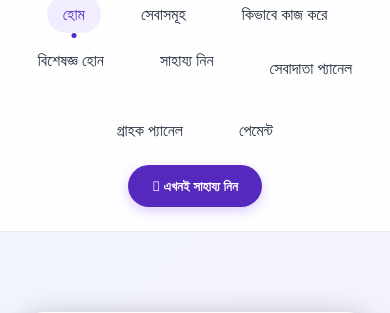
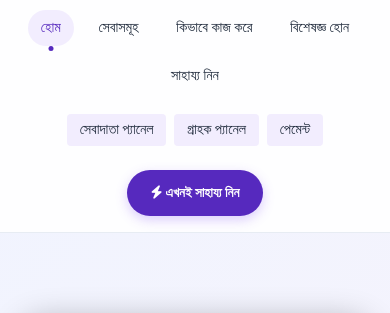
Before and after one commit to ProdigyTasfin/deploy_app, a plain HTML site: page index.html in a window 390 px wide. Shown: the part 76-389 px from the top of the page. Drawn offline with Linux system fonts and the light colour scheme; a web font is replaced by a local one.

Commit message:
Update index.html

```diff
--- a/index.html
+++ b/index.html
@@ -6,18 +6,14 @@
     <title>নিবাস - গৃহসেবা সমাধান</title>
 
     <link rel="stylesheet" href="https://cdnjs.cloudflare.com/ajax/libs/font-awesome/6.4.0/css/all.min.css">
+    <link href="https://fonts.googleapis.com/css2?family=Hind+Siliguri:wght@300;400;500;600;700&family=Kalpurush&display=swap" rel="stylesheet">
 
     <style>
         * {
             margin: 0;
             padding: 0;
             box-sizing: border-box;
-            font-family: 'Hind Siliguri', 'Kalpurush';
-        }
-        @import url('https://fonts.googleapis.com/css2?family=Hind+Siliguri:wght@300;400;500;600;700&family=Kalpurush&display=swap');
-
-* {
-    font-family: 'Hind Siliguri', 'Kalpurush', 'Segoe UI', system-ui, sans-serif !important;
+            font-family: 'Hind Siliguri', 'Kalpurush', 'Segoe UI', system-ui, sans-serif;
         }
 
         :root {
@@ -124,9 +120,10 @@
             display: flex;
             list-style: none;
             gap: 1.5rem;
+            align-items: center;
         }
 
-        nav a {
+        .nav-link {
             text-decoration: none;
             color: var(--dark-text);
             font-weight: 500;
@@ -134,18 +131,19 @@
             padding: 0.5rem 1rem;
             border-radius: 50px;
             position: relative;
+            display: inline-block;
         }
 
-        .light-mode nav a {
+        .light-mode .nav-link {
             color: #1e293b;
         }
 
-        nav a:hover, nav a.active {
+        .nav-link:hover, .nav-link.active {
             color: var(--primary);
             background: rgba(139, 92, 246, 0.1);
         }
 
-        nav a.active::after {
+        .nav-link.active::after {
             content: '';
             position: absolute;
             bottom: -5px;
@@ -155,6 +153,31 @@
             height: 5px;
             background: var(--primary);
             border-radius: 50%;
+        }
+
+        .panel-links {
+            display: flex;
+            gap: 0.5rem;
+            margin-left: 1rem;
+        }
+
+        .panel-links a {
+            text-decoration: none;
+            color: var(--dark-text);
+            font-weight: 500;
+            font-size: 0.9rem;
+            padding: 0.3rem 0.8rem;
+            border-radius: 4px;
+            background: rgba(139, 92, 246, 0.1);
+            transition: all 0.3s;
+        }
+
+        .light-mode .panel-links a {
+            color: #1e293b;
+        }
+
+        .panel-links a:hover {
+            background: rgba(139, 92, 246, 0.2);
         }
 
         .cta-button {
@@ -627,10 +650,11 @@
         }
 
         /* Responsive Design */
-        @media (max-width: 768px) {
+        @media (max-width: 992px) {
             header {
                 flex-direction: column;
-                gap: 1rem;
+                gap: 1.5rem;
+                padding: 1rem 5%;
             }
 
             nav ul {
@@ -638,6 +662,15 @@
                 justify-content: center;
             }
 
+            .panel-links {
+                margin-left: 0;
+                margin-top: 0.5rem;
+                justify-content: center;
+                width: 100%;
+            }
+        }
+
+        @media (max-width: 768px) {
             .hero h1 {
                 font-size: 2.5rem;
             }
@@ -656,6 +689,15 @@
                 width: 40px;
                 height: 40px;
                 font-size: 1rem;
+            }
+
+            nav ul {
+                gap: 0.75rem;
+            }
+
+            .nav-link {
+                padding: 0.4rem 0.8rem;
+                font-size: 0.9rem;
             }
         }
 
@@ -762,9 +804,11 @@
                 <li><a href="#" class="nav-link" data-page="how-it-works">কিভাবে কাজ করে</a></li>
                 <li><a href="#" class="nav-link" data-page="become-pro">বিশেষজ্ঞ হোন</a></li>
                 <li><a href="#" class="nav-link" data-page="get-help">সাহায্য নিন</a></li>
+                <li class="panel-links">
                     <a href="employer.html">সেবাদাতা প্যানেল</a>
                     <a href="customer.html">গ্রাহক প্যানেল</a>
                     <a href="payment.html">পেমেন্ট</a>
+                </li>
             </ul>
         </nav>
 
@@ -1192,7 +1236,9 @@
             function switchPage(pageId) {
                 // Hide all pages
                 Object.values(pages).forEach(page => {
+                    if (page) {
                         page.classList.remove('active');
+                    }
                 });
 
                 // Show selected page
@@ -1222,29 +1268,43 @@
             });
 
             // Logo click goes to home
+            if (logo) {
                 logo.addEventListener('click', function() {
                     switchPage('home');
                 });
+            }
 
             // Get Help Now button in header
-            document.getElementById('getHelpBtn').addEventListener('click', function() {
+            const getHelpBtn = document.getElementById('getHelpBtn');
+            if (getHelpBtn) {
+                getHelpBtn.addEventListener('click', function() {
                     switchPage('get-help');
                 });
+            }
 
             // Get Help Now button in home page
-            document.getElementById('homeGetHelpBtn').addEventListener('click', function() {
+            const homeGetHelpBtn = document.getElementById('homeGetHelpBtn');
+            if (homeGetHelpBtn) {
+                homeGetHelpBtn.addEventListener('click', function() {
                     switchPage('get-help');
                 });
+            }
 
             // Get Help button in How It Works page
-            document.getElementById('getHelpFromHowItWorks').addEventListener('click', function() {
+            const getHelpFromHowItWorks = document.getElementById('getHelpFromHowItWorks');
+            if (getHelpFromHowItWorks) {
+                getHelpFromHowItWorks.addEventListener('click', function() {
                     switchPage('get-help');
                 });
+            }
 
             // Become a Pro button in Services page
-            document.getElementById('becomeProBtnServices').addEventListener('click', function() {
+            const becomeProBtnServices = document.getElementById('becomeProBtnServices');
+            if (becomeProBtnServices) {
+                becomeProBtnServices.addEventListener('click', function() {
                     switchPage('become-pro');
                 });
+            }
 
             // Service selection buttons in Services page
             document.querySelectorAll('.service-select-btn').forEach(btn => {
@@ -1254,7 +1314,10 @@
 
                     // Set the service in the Get Help form
                     setTimeout(() => {
-                        document.getElementById('selectedService').value = service;
+                        const selectedService = document.getElementById('selectedService');
+                        if (selectedService) {
+                            selectedService.value = service;
+                        }
 
                         // Highlight the corresponding service option
                         document.querySelectorAll('.service-option').forEach(option => {
@@ -1274,7 +1337,10 @@
             document.querySelectorAll('.service-option').forEach(option => {
                 option.addEventListener('click', function() {
                     const service = this.getAttribute('data-service');
-                    document.getElementById('selectedService').value = service;
+                    const selectedService = document.getElementById('selectedService');
+                    if (selectedService) {
+                        selectedService.value = service;
+                    }
 
                     // Update UI
                     document.querySelectorAll('.service-option').forEach(opt => {
@@ -1285,7 +1351,9 @@
             });
 
             // Form submissions
-            document.getElementById('proApplicationForm').addEventListener('submit', function(e) {
+            const proApplicationForm = document.getElementById('proApplicationForm');
+            if (proApplicationForm) {
+                proApplicationForm.addEventListener('submit', function(e) {
                     e.preventDefault();
 
                     const name = document.getElementById('fullName').value;
@@ -1299,11 +1367,15 @@
                         switchPage('home');
                     }, 3000);
                 });
+            }
 
-            document.getElementById('helpRequestForm').addEventListener('submit', function(e) {
+            const helpRequestForm = document.getElementById('helpRequestForm');
+            if (helpRequestForm) {
+                helpRequestForm.addEventListener('submit', function(e) {
                     e.preventDefault();
 
-                const service = document.getElementById('selectedService').value || 'সাধারণ সাহায্য';
+                    const selectedService = document.getElementById('selectedService');
+                    const service = selectedService ? selectedService.value : 'সাধারণ সাহায্য';
                     const name = document.getElementById('contactName').value;
 
                     showNotification(`ধন্যবাদ ${name}! আপনার ${service} এর জন্য অনুরোধ জমা দেওয়া হয়েছে। পেশাদাররা শীঘ্রই আপনার সাথে যোগাযোগ করবেন।`);
@@ -1319,12 +1391,14 @@
                         switchPage('home');
                     }, 3000);
                 });
+            }
 
             // Notification function
             function showNotification(message) {
                 const notification = document.getElementById('notification');
                 const notificationText = document.getElementById('notificationText');
 
+                if (notification && notificationText) {
                     notificationText.textContent = message;
                     notification.classList.add('show');
 
@@ -1332,9 +1406,11 @@
                         notification.classList.remove('show');
                     }, 5000);
                 }
+            }
 
             // Glass cursor effect
             const cursor = document.getElementById('cursor');
+            if (cursor) {
                 document.addEventListener('mousemove', (e) => {
                     cursor.style.left = e.clientX + 'px';
                     cursor.style.top = e.clientY + 'px';
@@ -1361,6 +1437,7 @@
                 document.addEventListener('mouseenter', () => {
                     cursor.style.opacity = '1';
                 });
+            }
 
             // Add entrance animations to page elements when they become visible
             const observerOptions = {
@@ -1390,13 +1467,17 @@
             trustBadges.forEach(badge => {
                 badge.addEventListener('mouseenter', () => {
                     const icon = badge.querySelector('i');
+                    if (icon) {
                         icon.style.transform = 'scale(1.2)';
                         icon.style.transition = 'transform 0.3s ease';
+                    }
                 });
 
                 badge.addEventListener('mouseleave', () => {
                     const icon = badge.querySelector('i');
+                    if (icon) {
                         icon.style.transform = 'scale(1)';
+                    }
                 });
             });
 
@@ -1415,5 +1496,4 @@
         });
     </script>
 </body>
-
 </html>
```
Lines whose indentation alone changed are shown as unchanged.
